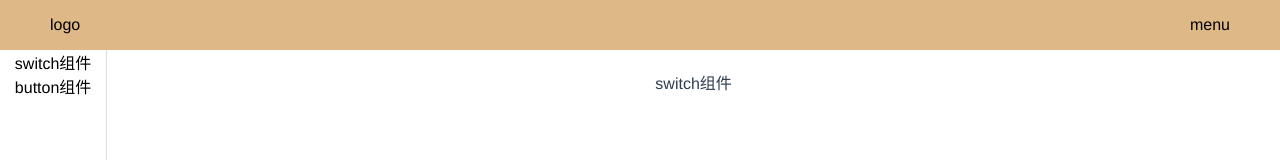
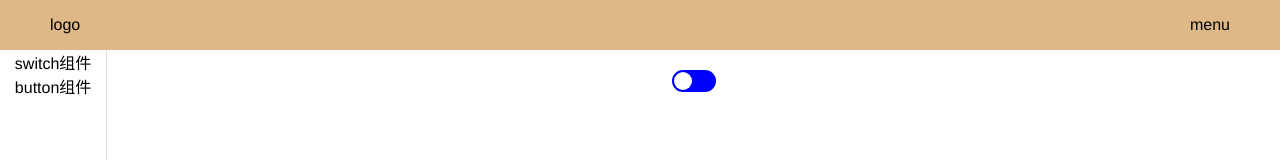
Before and after one commit to xiaoFeng5210/vue3-gulu, a Vue app: page /#/doc/switch in a window 1280 px wide. Shown: the top 160 px of the page. Built offline with nearby package versions, Linux system fonts and the light colour scheme.

Commit message:
switch组件样式完成

```diff
--- a/src/components/Switch.vue
+++ b/src/components/Switch.vue
@@ -1,7 +1,35 @@
 <template>
-  <div>switch组件</div>
+  <div class="g__box">
+    <div class="show__switch">
+      <button>
+        <span></span>
+      </button>
+    </div>
+  </div>
 </template>
 
 <script lang="ts">
 export default {};
 </script>
+
+<style lang="scss" scoped>
+$h: 22px;
+$h2: $h - 4px;
+button {
+  height: $h;
+  width: $h * 2;
+  border: none;
+  background: blue;
+  border-radius: $h / 2;
+  position: relative;
+}
+span {
+  position: absolute;
+  top: 2px;
+  left: 2px;
+  height: $h2;
+  width: $h2;
+  background: white;
+  border-radius: $h2 / 2;
+}
+</style>
```
